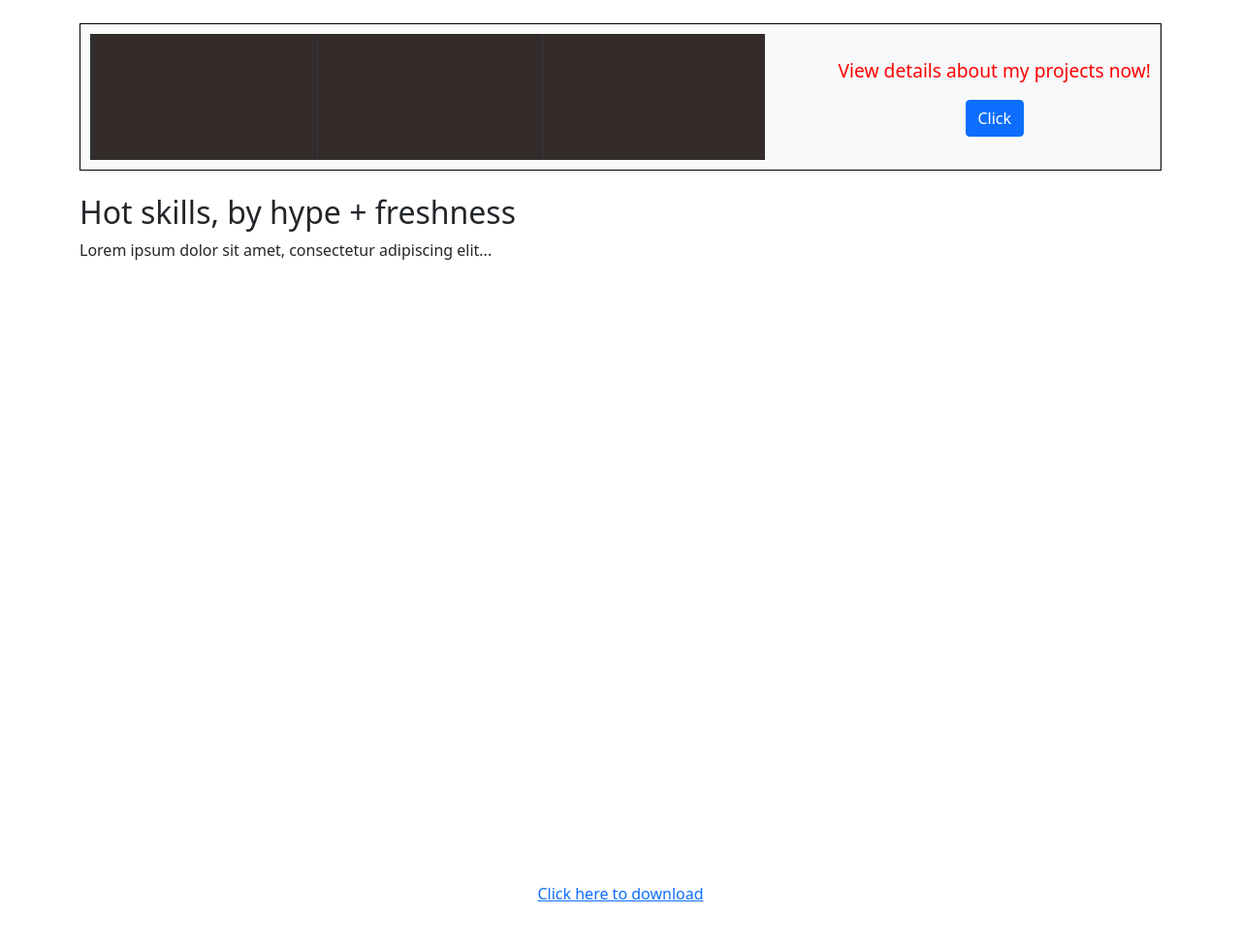
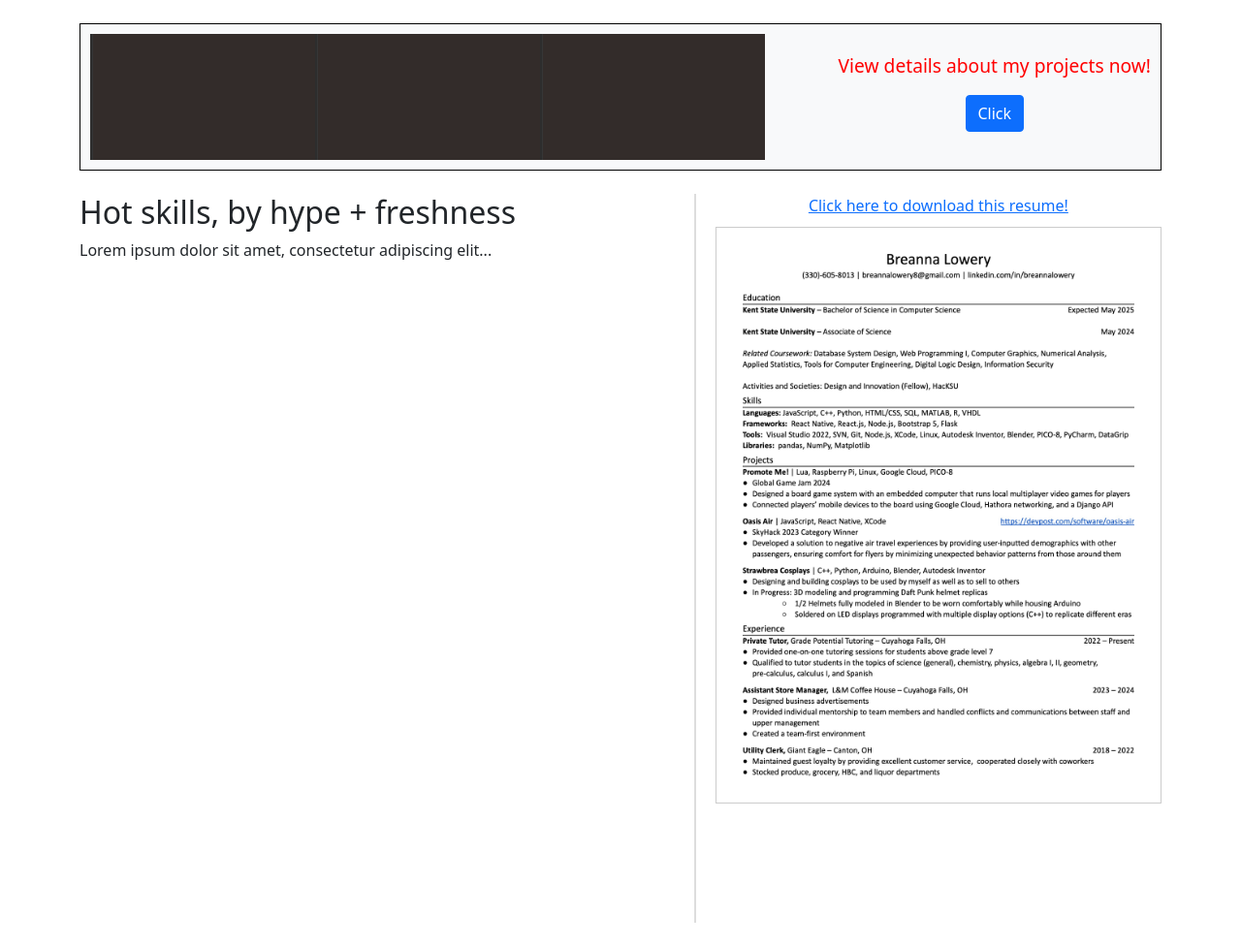
Before and after one commit to strawbrea/strawbrea.art, a Flask app: page / in a window 1280 px wide. Shown: the part 80-1056 px from the top of the page at 97% size. Run offline with Flask 3, Linux system fonts and the light colour scheme; some libraries are stand-ins or nearby versions; grey boxes are pictures that could not be loaded.

Commit message:
working resume/article page

```diff
--- a/app.py
+++ b/app.py
@@ -1,6 +1,6 @@
-from flask import Flask, render_template, send_from_directory
+from flask import Flask, render_template
 
-app = Flask(__name__, static_folder='static')
+app = Flask(__name__)
 
 @app.route('/')
 def index():
--- a/templates/index.html
+++ b/templates/index.html
@@ -5,12 +5,11 @@
     <meta name="viewport" content="width=device-width, initial-scale=1.0">
     <title>LOOKBOOK.brea</title>
     <link href="https://stackpath.bootstrapcdn.com/bootstrap/5.0.0/css/bootstrap.min.css" rel="stylesheet">
-    <link rel="stylesheet" href="{{ url_for('static', filename='css/styles.css') }}">
     <style>
         body, html {
             height: 100%;
             margin: 0;
-            overflow: hidden; /* Prevents scrolling */
+            overflow: auto; /* Allow scrolling */
             background-color: #fff; /* Ensures a light background */
         }
 
@@ -45,13 +44,38 @@
         .row {
             flex: 1; /* Takes remaining space */
             display: flex;
-            overflow: hidden;
+            justify-content: space-between; /* Ensures proper spacing */
+            overflow: auto; /* Allow scrolling within the row */
         }
 
+        /* Adjust these flex values for different proportions */
         .article-container {
-            flex: 3; /* 60% width */
+            flex: 4; /* 4/7 width for the article */
+            padding-right: 20px; /* Adds padding to the right */
         }
 
+        .pdf-container {
+            flex: 3; /* 3/7 width for the resume */
+            border-left: 2px solid #ddd; /* Adds a separator */
+            padding-left: 20px; /* Adds padding to the left */
+            display: flex;
+            flex-direction: column; /* Make the link and image stack vertically */
+            align-items: center;
+        }
+
+        .resume-image {
+            max-width: 100%;   /* Ensures the image doesn't overflow horizontally */
+            max-height: 90vh;  /* Ensures the image takes up a large part of the viewport height */
+            height: auto;      /* Maintains aspect ratio */
+            border: 1px solid #ccc; /* Adds a border */
+            display: block;
+        }
+
+        a {
+            text-align: center;
+            margin-bottom: 10px; /* Adds space between the link and the resume */
+            display: block;
+        }
     </style>
 </head>
 <body>
@@ -61,9 +85,9 @@
         </header>
         <div class="banner">
             <div class="d-flex">
-                <img src="{{ url_for('static', filename='images/sideProj1.png') }}" alt="Side Project 1">
-                <img src="{{ url_for('static', filename='images/sideProj2.png') }}" alt="Side Project 2">
-                <img src="{{ url_for('static', filename='images/sideProj3.png') }}" alt="Side Project 3">
+                <img src="/static/images/sideProj1.png" alt="Side Project 1">
+                <img src="/static/images/sideProj2.png" alt="Side Project 2">
+                <img src="/static/images/sideProj3.png" alt="Side Project 3">
             </div>
             <div class="details">
                 <p>View details about my projects now!</p>
@@ -78,10 +102,10 @@
                 </article>
             </div>
             <div class="col-lg-4 col-md-4 col-12 pdf-container">
-                <div class="pdf-background"></div>
-                <a href="{{ url_for('static', filename='pdf/resume.pdf') }}" download="resume.pdf" style="display: block; text-align: center; margin-top: 10px;">
-                    Click here to download
+                <a href="{{ url_for('static', filename='pdf/resume.pdf') }}" download="resume.pdf">
+                    Click here to download this resume!
                 </a>
+                <img src="/static/images/resume.jpeg" alt="Resume" class="resume-image">
             </div>
         </div>
     </div>
```
